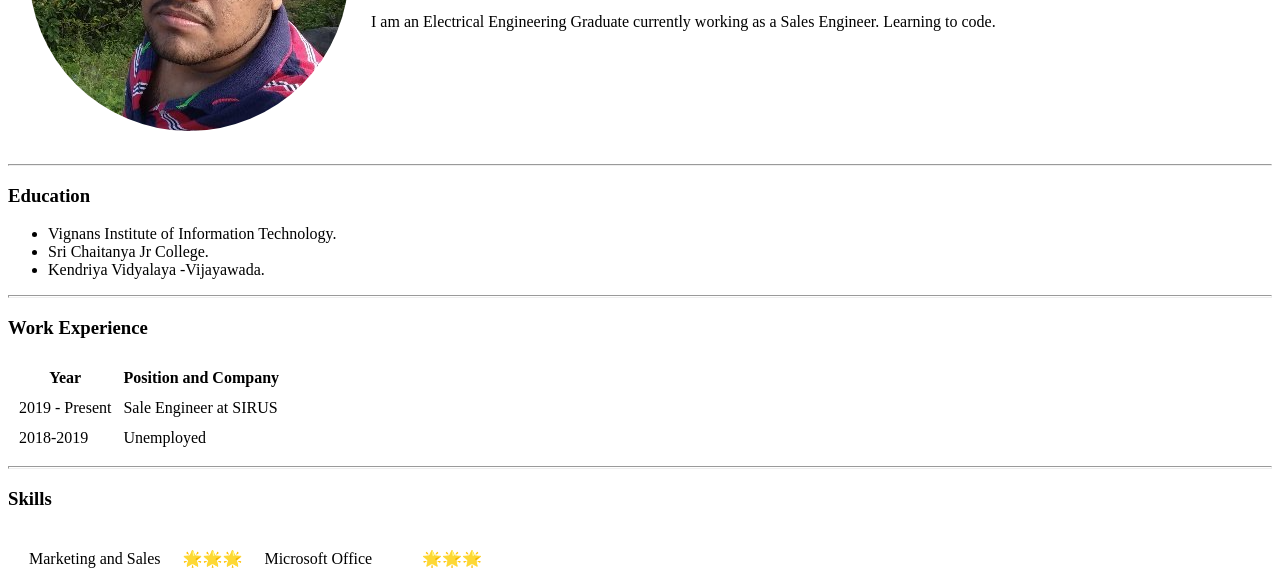
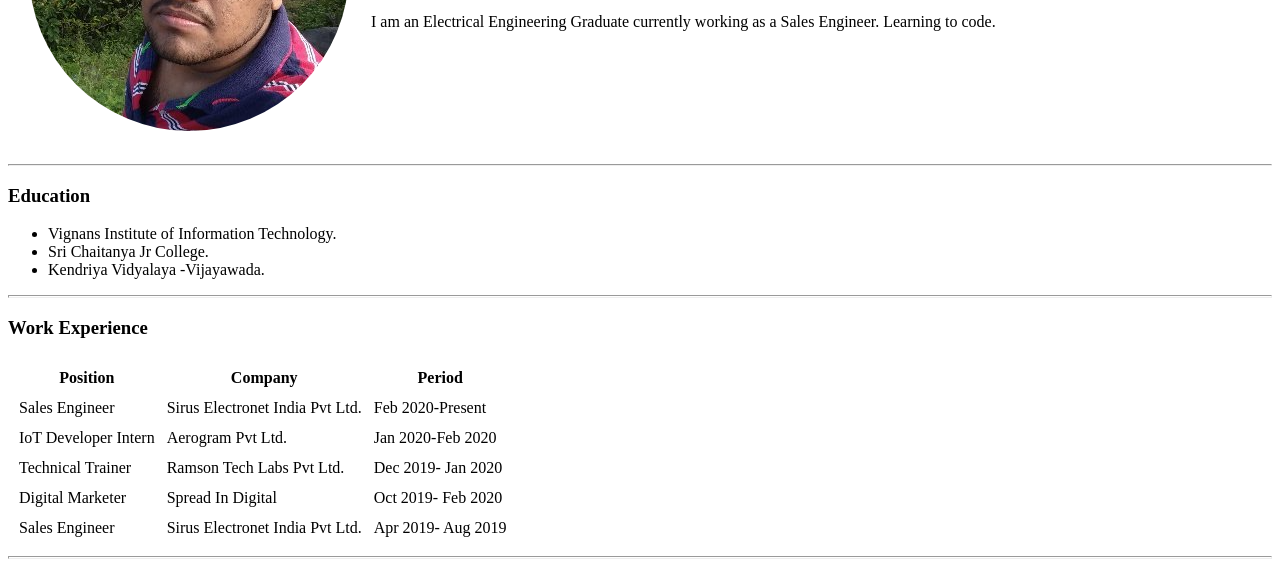
Before and after one commit to Anyonecan96/cv, a plain HTML site: page index.html in a window 1280 px wide. Shown: the part 218-793 px from the top of the page. Drawn offline with Linux system fonts and the light colour scheme.

Commit message:
work experience updated

```diff
--- a/index.html
+++ b/index.html
@@ -25,34 +25,74 @@
   </ul>
   <hr size="3">
   <h3>Work Experience</h3>
-  <table cellspacing ="10">
-    <thead>
-      <tr>
-        <th>Year</th>
-        <th>Position and Company</th>
-      </tr>
-    </thead>
-    <tbody>
-      <tr>
-        <td>2019 - Present</td>
-        <td>Sale Engineer at SIRUS</td>
+  <table cellspacing ="10px">
 
-      </tr>
+  <thead>
+    <tr>
+      <th>Position</th>
+      <th>Company</th>
+      <th>Period</th>
 
-      <tr>
-        <td>2018-2019</td>
-        <td>Unemployed</td>
-      </tr>
+    </tr>
+  </thead>
 
+  <tr>
+    <td>
+      Sales Engineer
+    </td>
+    <td>
+      Sirus Electronet India Pvt Ltd.
+    </td>
+    <td>
+      Feb 2020-Present
+    </td>
+  </tr>
+  <tr>
+    <td>
+      IoT Developer Intern
+    </td>
+    <td>
+      Aerogram Pvt Ltd.
+    </td>
+    <td>
+      Jan 2020-Feb 2020
+    </td>
+  </tr>
+  <tr>
+    <td>
+      Technical Trainer
+    </td>
+    <td>
+      Ramson Tech Labs Pvt Ltd.
+    </td>
+    <td>
+      Dec 2019- Jan 2020
+    </td>
+  </tr>
+  <tr>
+    <td>
+      Digital Marketer
+    </td>
+    <td>
+      Spread In Digital
+    </td>
+    <td>
+      Oct 2019- Feb 2020
+    </td>
+  </tr>
+  <tr>
+    <td>
+      Sales Engineer
+    </td>
+    <td>
+      Sirus Electronet India Pvt Ltd.
+    </td>
+    <td>
+      Apr 2019- Aug 2019
+    </td>
+  </tr>
 
-
-
-
-    </tbody>
-    <tfoot>
-
-    </tfoot>
-  </table>
+</table>
 <hr size="3">
   <h3>Skills</h3>
   <table cellspacing ="20">
```
